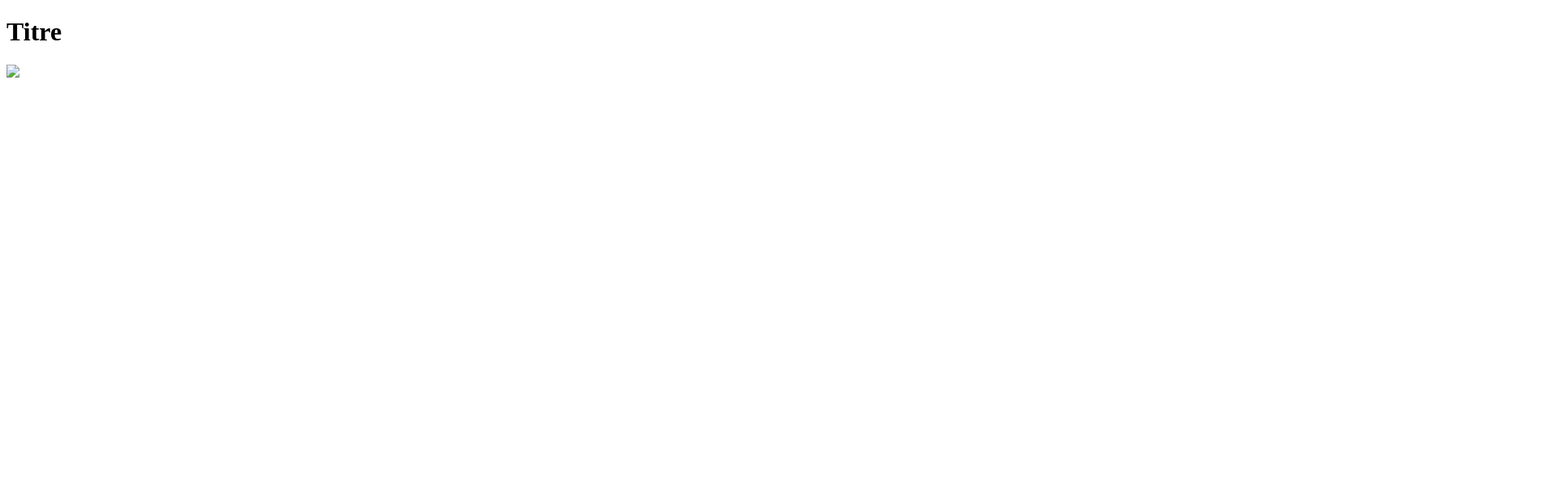
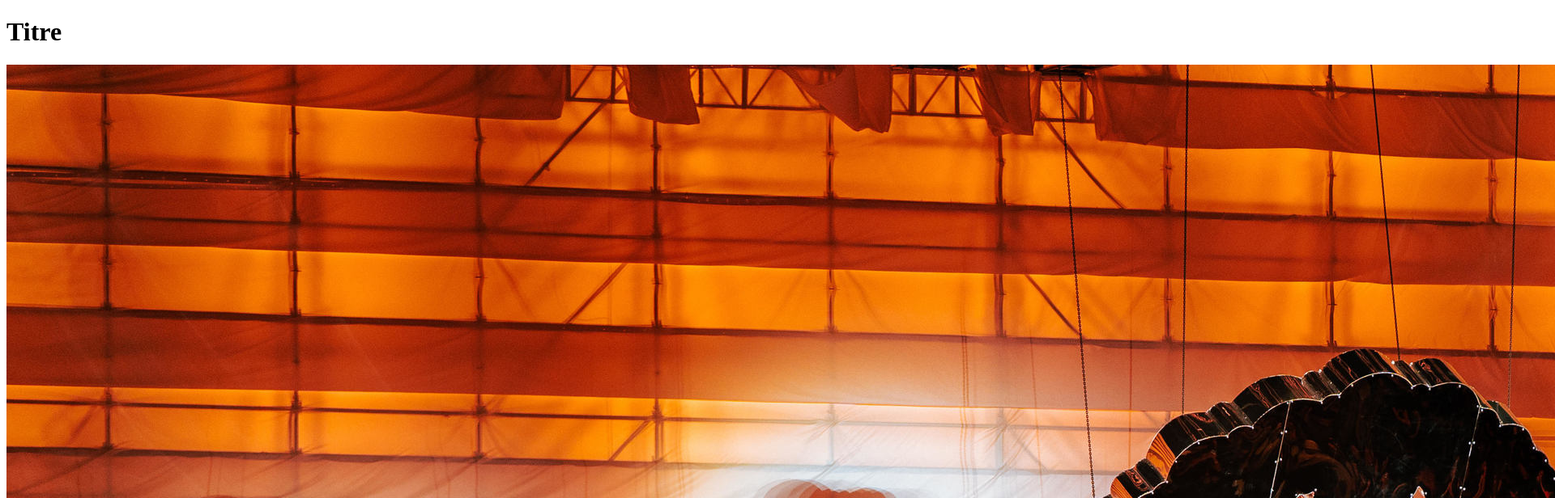
Before and after one commit to iblamesro/albertschool, a plain HTML site: page index.html in a window 1280 px wide. Shown: the top 616 px of the page at 81% size, 1920 px wide, since content can reach past the window. Drawn offline with Linux system fonts and the light colour scheme; files whose address does not match are found by name.

Commit message:
test jenveuxpas

```diff
--- a/index.html
+++ b/index.html
@@ -7,6 +7,7 @@
 </head>
 <body>
     <h1>Titre</h1>
-    <img src="/Users/sara/Downloads/17257516046719.jpg">
+    <img src="/Users/sara/Desktop/Albert/HTML/keinemusik.jpg">
+
 </body>
 </html>
```
Also changed, not shown: 1 other file.
